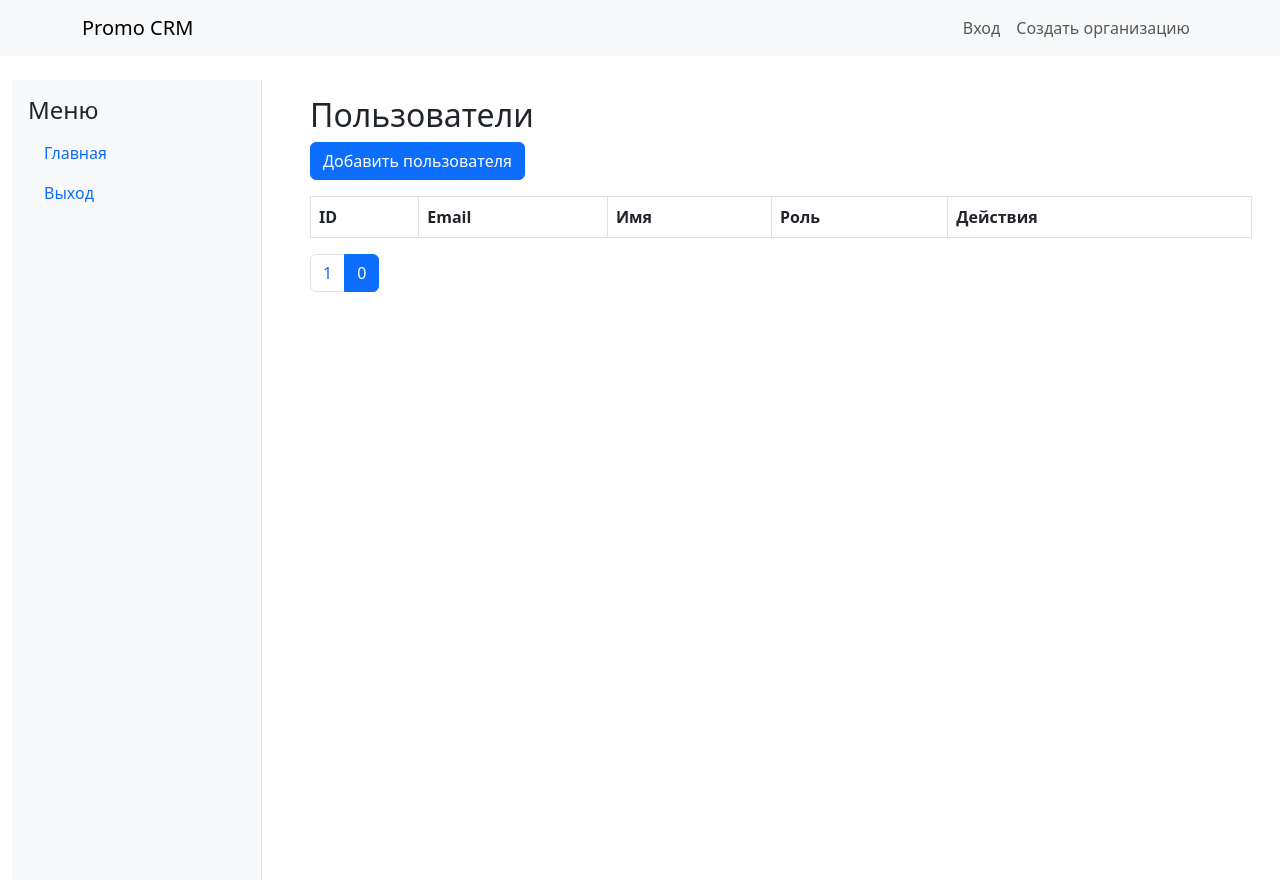
After one commit to KotDurak/promo_crm, a Symfony app: template app/templates/user/list.html.twig in a window 1280 px wide. The commit adds this page. Run offline with Twig, Linux system fonts and the light colour scheme; the template is opened without the code that fills it, so the values that code supplies are empty; some libraries are stand-ins or nearby versions.

Commit message:
add users crud

```diff
--- a/app/composer.json
+++ b/app/composer.json
@@ -11,6 +11,7 @@
         "doctrine/doctrine-bundle": "^2.15",
         "doctrine/doctrine-migrations-bundle": "^3.4",
         "doctrine/orm": "^3.4",
+        "knplabs/knp-paginator-bundle": "^6.8",
         "symfony/asset": "7.3.*",
         "symfony/console": "7.3.*",
         "symfony/dotenv": "7.3.*",
--- a/app/config/bundles.php
+++ b/app/config/bundles.php
@@ -9,4 +9,5 @@ return [
     Twig\Extra\TwigExtraBundle\TwigExtraBundle::class => ['all' => true],
     Symfony\Bundle\MakerBundle\MakerBundle::class => ['dev' => true],
     Symfony\Bundle\SecurityBundle\SecurityBundle::class => ['all' => true],
+    Knp\Bundle\PaginatorBundle\KnpPaginatorBundle::class => ['all' => true],
 ];
--- /dev/null
+++ b/app/templates/dashboard.html.twig
@@ -0,0 +1,50 @@
+<!-- templates/base.html.twig -->
+<!DOCTYPE html>
+<html lang="ru">
+<head>
+    <meta charset="UTF-8" />
+    <title>{% block title %}Главная{% endblock %}</title>
+    <link rel="stylesheet" href="{{ asset('css/bootstrap.min.css') }}">
+    {% block stylesheets %}{% endblock %}
+</head>
+<body>
+<nav class="navbar navbar-expand-lg navbar-light bg-light mb-4">
+    <div class="container">
+        <a class="navbar-brand" href="{{ path('app_main') }}">Promo CRM</a>
+        <div class="collapse navbar-collapse">
+            <ul class="navbar-nav ms-auto">
+                {% if app.user %}
+                    <li class="nav-item">
+                        <a class="nav-link" href="{{ path('app_logout') }}">Выход</a>
+                    </li>
+                {% else %}
+                    <li class="nav-item">
+                        <a class="nav-link" href="{{ path('app_login') }}">Вход</a>
+                    </li>
+                {% endif %}
+                {% if not app.user %}
+                    <li class="nav-item">
+                        <a class="nav-link" href="{{ path('create_organization') }}">Создать организацию</a>
+                    </li>
+                {% endif %}
+            </ul>
+        </div>
+    </div>
+</nav>
+
+<div class="container-fluid d-flex">
+    <!-- Вставьте сюда сайдбар -->
+    {% block sidebar %}
+        {% include 'partials/sidebar.html.twig' %}
+    {% endblock %}
+    <!-- Основной контент -->
+    <main class="flex-fill p-3">
+        {% block body %}{% endblock %}
+    </main>
+</div>
+
+{% block javascripts %}{% endblock %}
+<script src="https://cdn.jsdelivr.net/npm/@popperjs/core@2.9.2/dist/umd/popper.min.js" crossorigin="anonymous"></script>
+<script src="https://cdn.jsdelivr.net/npm/bootstrap@5.0.2/dist/js/bootstrap.min.js" crossorigin="anonymous"></script>
+</body>
+</html>
--- a/app/templates/dashboard/index.html.twig
+++ b/app/templates/dashboard/index.html.twig
@@ -1,4 +1,4 @@
-{% extends 'base.html.twig' %}
+{% extends 'dashboard.html.twig' %}
 
 {% block title %}Hello DashboardController!{% endblock %}
 
--- /dev/null
+++ b/app/templates/partials/sidebar.html.twig
@@ -0,0 +1,32 @@
+<div class="d-flex" style="min-height: 100vh;">
+    <nav class="bg-light border-end" style="width: 250px;">
+        <div class="p-3">
+            <h4>Меню</h4>
+            <ul class="nav flex-column">
+                <li class="nav-item">
+                    <a class="nav-link" href="{{ path('app_dashboard') }}">Главная</a>
+                </li>
+                {% if 'ROLE_OWNER' in app.user.roles %}
+                    <li class="nav-item">
+                        <a class="nav-link" href="#">Организации</a>
+                    </li>
+                    <li class="nav-item">
+                        <a class="nav-link" href="#">Сотрудники</a>
+                    </li>
+                {% endif %}
+                {% if 'ROLE_USER' in app.user.roles %}
+                    <li class="nav-item">
+                        <a class="nav-link" href="#">Профиль</a>
+                    </li>
+                {% endif %}
+                <li class="nav-item">
+                    <a class="nav-link" href="{{ path('app_logout') }}">Выход</a>
+                </li>
+            </ul>
+        </div>
+    </nav>
+    <!-- Основной контент -->
+    <div class="flex-fill p-3">
+        {% block page_content %}{% endblock %}
+    </div>
+</div>
--- /dev/null
+++ b/app/templates/user/list.html.twig
@@ -0,0 +1,53 @@
+{% extends 'dashboard.html.twig' %}
+
+{% block title %}Список пользователей{% endblock %}
+
+{% block body %}
+    <h2>Пользователи</h2>
+    <a href="{{ path('user_new') }}" class="btn btn-primary mb-3">Добавить пользователя</a>
+    <table class="table table-bordered">
+        <thead>
+        <tr>
+            <th>ID</th><th>Email</th><th>Имя</th><th>Роль</th><th>Действия</th>
+        </tr>
+        </thead>
+        <tbody>
+        {% for user in pagination.items %}
+            <tr>
+                <td>{{ user.id }}</td>
+                <td>{{ user.email }}</td>
+                <td>{{ user.name }}</td>
+                <td>{{ user.roles|join(', ') }}</td>
+                <td>
+                    <a href="{{ path('user_edit', {'id': user.id}) }}" class="btn btn-sm btn-warning">Редактировать</a>
+                    <a href="{{ path('user_delete', {'id': user.id}) }}" class="btn btn-sm btn-danger" onclick="return confirm('Удалить?')">Удалить</a>
+                </td>
+            </tr>
+        {% endfor %}
+        </tbody>
+    </table>
+
+    <nav>
+        <ul class="pagination">
+            {% if pagination.getCurrentPageNumber() > 1 %}
+                <li class="page-item">
+                    <a class="page-link" href="{{ path('user_list', {'page': pagination.getCurrentPageNumber() - 1}) }}">Предыдущая</a>
+                </li>
+            {% endif %}
+
+            {% for page in 1..pagination.getPageCount() %}
+                <li class="page-item {% if page == pagination.getCurrentPageNumber() %}active{% endif %}">
+                    <a class="page-link" href="{{ path('user_list', {'page': page}) }}">{{ page }}</a>
+                </li>
+            {% endfor %}
+
+            {% if pagination.getCurrentPageNumber() < pagination.getPageCount() %}
+                <li class="page-item">
+                    <a class="page-link" href="{{ path('user_list', {'page': pagination.getCurrentPageNumber() + 1}) }}">Следующая</a>
+                </li>
+            {% endif %}
+        </ul>
+    </nav>
+
+
+{% endblock %}
```
Also changed, not shown: app/src/Controller/UserController.php (added, +128 -0 lines), app/src/Entity/User.php (+13 -3 lines), app/src/Form/UserType.php (+6 -2 lines), app/templates/user/form.html.twig (added, +31 -0 lines), 4 other files.
